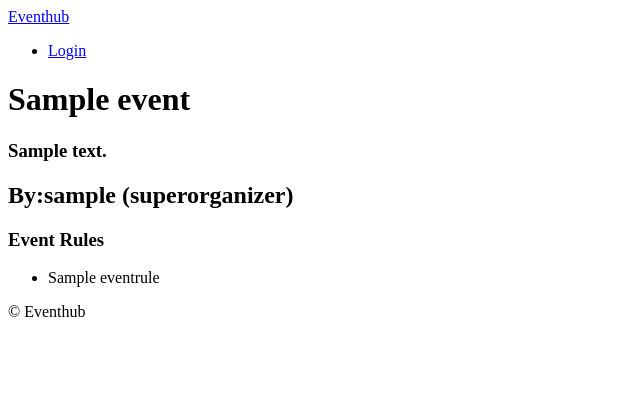
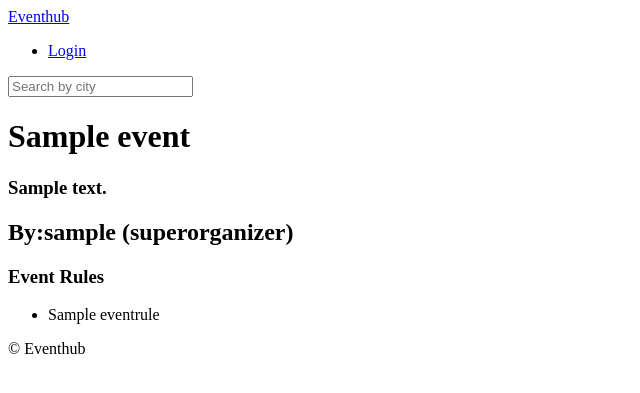
Before and after one commit to missionshrestha/Eventhub, a Django app: page /events/1 in a window 1280 px wide. Shown: the top 393 px of the page, without its empty margins (0-640 px from the left). Run offline with Django 3.2, Linux system fonts and the light colour scheme; tables that the repository leaves empty hold one stand-in row (values such as "Sample post").

Commit message:
working with search bar

```diff
--- a/events/urls.py
+++ b/events/urls.py
@@ -3,4 +3,4 @@ from . import views
 
 app_name = "events"
 
-urlpatterns = [path("<int:pk>",views.event_detail,name="event_detail")]
+urlpatterns = [path("<int:pk>",views.event_detail,name="event_detail"),path("search/",views.search,name="search"),]
--- a/events/views.py
+++ b/events/views.py
@@ -36,3 +36,8 @@ def event_detail(request,pk):
         return render(request,"events/event_detail.html",{"event":event})
     except models.Event.DoesNotExist:
         raise Http404()
+
+def search(request):
+    city = request.GET.get("city")
+    city = str.capitalize(city)
+    return render(request, "events/search.html",{"city":city})
--- a/templates/events/event_detail.html
+++ b/templates/events/event_detail.html
@@ -1,7 +1,7 @@
 {% extends "base.html" %}
 
 {% block page_name %}
-    Events
+    {{event.name}}
 {% endblock page_name%}
 
 
--- a/templates/partials/header.html
+++ b/templates/partials/header.html
@@ -5,4 +5,7 @@
             <a href="#">Login</a>
         </li>
     </ul>
+    <form method="get" action="{% url "events:search" %}">
+        <input name="city" placeholder="Search by city" />
+    </form>
 </header>
```
Also changed, not shown: templates/events/search.html (added, +10 -0 lines).
